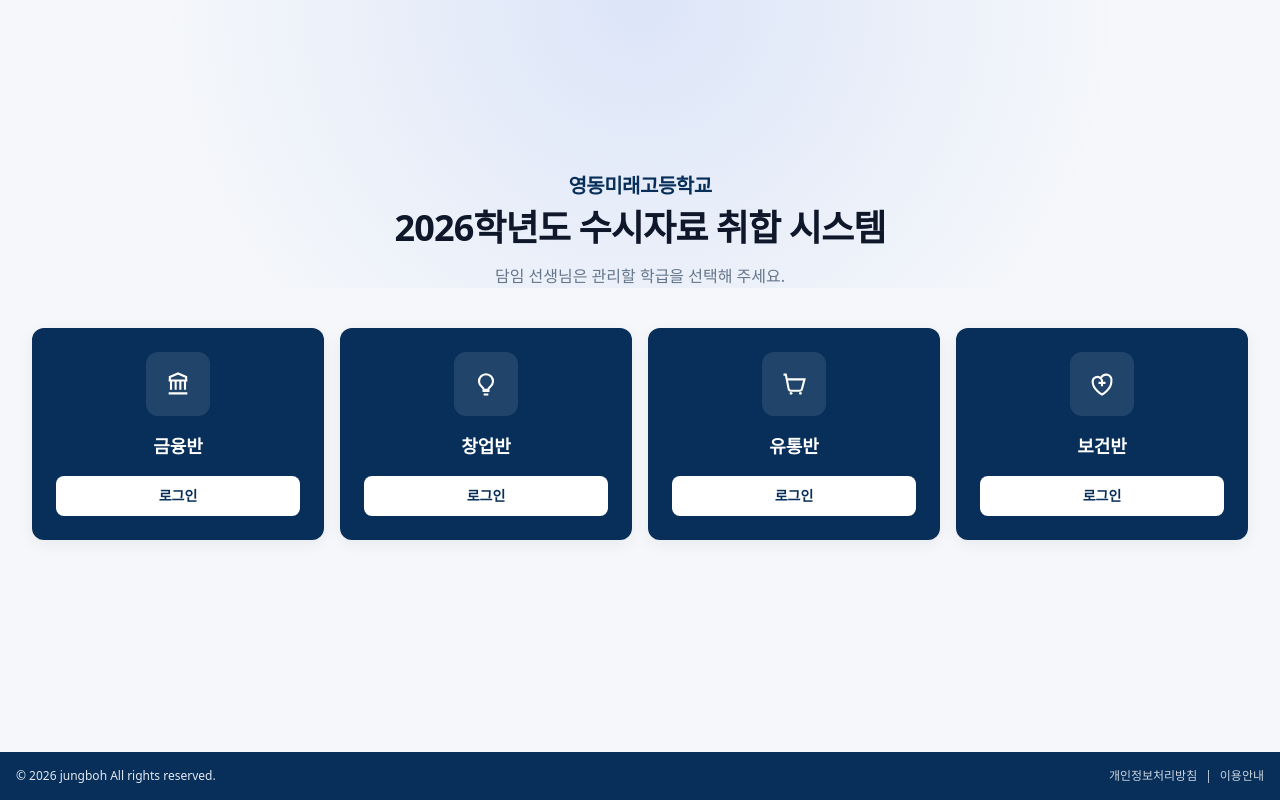
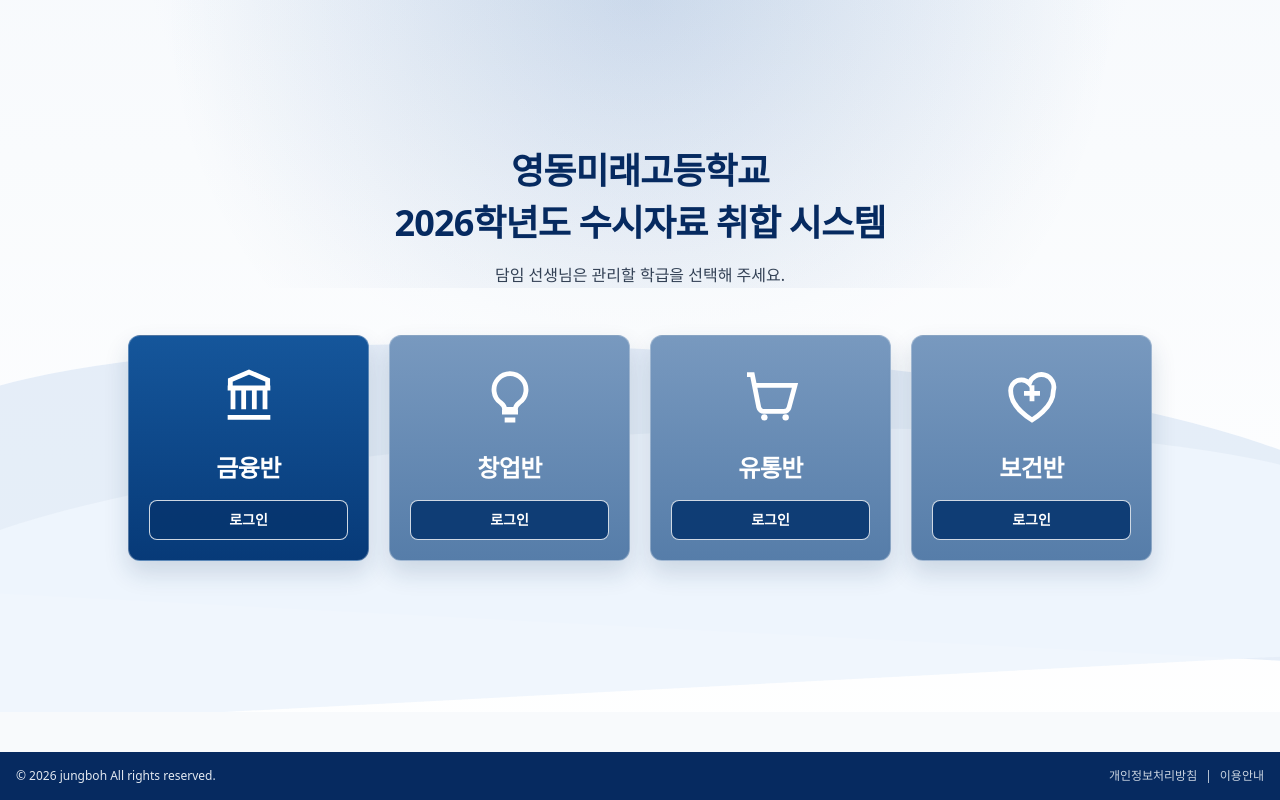
Before and after one commit to jungboh/susi-distribution-v2, a Next.js app: page / in a window 1280 px wide. Built offline with nearby package versions, Linux system fonts and the light colour scheme.

Commit message:
style: align teacher UI with approved mockup

```diff
--- a/src/app/globals.css
+++ b/src/app/globals.css
@@ -3,10 +3,10 @@
 @tailwind utilities;
 
 :root {
-  --color-navy: 211 83% 19%;
-  --color-brand: 221 83% 53%;
-  --color-brand-dark: 224 76% 48%;
-  --color-page: 220 33% 97%;
+  --color-navy: 216 88% 20%;
+  --color-brand: 216 86% 31%;
+  --color-brand-dark: 216 90% 23%;
+  --color-page: 216 33% 98%;
   --color-surface: 0 0% 100%;
   --color-subtle: 210 40% 98%;
   --color-text-primary: 222 47% 11%;
@@ -19,8 +19,8 @@
   --color-warning: 32 95% 44%;
   --color-danger: 0 72% 51%;
   --color-neutral: 215 16% 47%;
-  --radius-ui: 0.75rem;
-  --shadow-card: 0 4px 16px rgb(15 23 42 / 0.06);
+  --radius-ui: 0.65rem;
+  --shadow-card: 0 5px 18px rgb(15 45 82 / 0.07);
 }
 
 html,
@@ -29,7 +29,9 @@ body {
 }
 
 body {
-  background-color: hsl(var(--color-page));
+  background:
+    radial-gradient(circle at 82% 0%, rgb(219 232 248 / 0.48), transparent 32rem),
+    hsl(var(--color-page));
   color: hsl(var(--color-text-primary));
   font-family: ui-sans-serif, system-ui, -apple-system, BlinkMacSystemFont,
     "Segoe UI", sans-serif;
@@ -48,6 +50,36 @@ body {
 }
 
 @layer components {
+  .landing-hero {
+    background:
+      linear-gradient(180deg, rgb(246 250 255 / 0.25), rgb(255 255 255 / 0.92)),
+      radial-gradient(circle at 50% -18%, rgb(150 184 221 / 0.32), transparent 48%);
+  }
+
+  .landing-hero::before,
+  .landing-hero::after {
+    content: "";
+    position: absolute;
+    left: -8%;
+    width: 116%;
+    border-radius: 50% 50% 0 0;
+    pointer-events: none;
+  }
+
+  .landing-hero::before {
+    bottom: 12%;
+    height: 39%;
+    background: rgb(216 229 245 / 0.62);
+    transform: rotate(3deg);
+  }
+
+  .landing-hero::after {
+    bottom: 3%;
+    height: 36%;
+    background: rgb(240 246 253 / 0.94);
+    transform: rotate(-3deg);
+  }
+
   .ui-table-shell {
     @apply overflow-x-auto rounded-ui border border-line bg-surface shadow-card;
   }
--- a/src/app/page.tsx
+++ b/src/app/page.tsx
@@ -6,25 +6,25 @@ import { LANDING_CLASS_CODES } from "@/lib/class-codes";
 export default function HomePage() {
   return (
     <div className="flex min-h-screen flex-col bg-page">
-      <main className="relative flex flex-1 items-center overflow-hidden py-12 sm:py-16 lg:py-20">
+      <main className="landing-hero relative flex flex-1 items-center overflow-hidden py-12 sm:py-16 lg:py-20">
         <div
           aria-hidden="true"
           className="pointer-events-none absolute inset-x-0 top-0 h-72 bg-[radial-gradient(circle_at_top,hsl(var(--color-brand)/0.12),transparent_68%)]"
         />
-        <PageContainer className="relative max-w-6xl">
+        <PageContainer className="relative z-10 max-w-6xl">
           <header className="mx-auto max-w-3xl text-center">
-            <p className="text-lg font-bold tracking-tight text-navy sm:text-xl">
+            <p className="text-2xl font-extrabold tracking-tight text-navy sm:text-3xl lg:text-4xl">
               영동미래고등학교
             </p>
-            <h1 className="mt-2 text-3xl font-bold tracking-tight text-slate-900 sm:text-4xl">
+            <h1 className="mt-3 text-2xl font-extrabold tracking-tight text-navy sm:text-3xl lg:text-4xl">
               2026학년도 수시자료 취합 시스템
             </h1>
-            <p className="mt-4 text-sm leading-6 text-muted sm:text-base">
+            <p className="mt-5 text-sm font-medium leading-6 text-slate-700 sm:text-base">
               담임 선생님은 관리할 학급을 선택해 주세요.
             </p>
           </header>
 
-          <div className="mt-10 grid gap-4 sm:grid-cols-2 lg:grid-cols-4">
+          <div className="mx-auto mt-10 grid max-w-5xl gap-4 sm:grid-cols-2 lg:mt-12 lg:grid-cols-4 lg:gap-5">
             {LANDING_CLASS_CODES.map((classCode) => (
               <ClassCard key={classCode} classCode={classCode} />
             ))}
--- a/src/app/teacher/page.tsx
+++ b/src/app/teacher/page.tsx
@@ -36,7 +36,7 @@ export default async function TeacherPage({ searchParams }: { searchParams: Prom
     logServerError("page.teacher.verify-session", error);
   }
   if (!session || session.classCode !== classCode) {
-    return <div className="flex min-h-screen flex-col bg-page"><main className="relative flex flex-1 items-center py-10 sm:py-16"><div aria-hidden="true" className="pointer-events-none absolute inset-0 bg-gradient-to-br from-navy/15 via-brand/10 to-transparent" /><PageContainer className="relative flex justify-center"><TeacherAuthPanel classCode={classCode} /></PageContainer></main><AppFooter /></div>;
+    return <div className="flex min-h-screen flex-col bg-page"><main className="relative flex flex-1 items-center overflow-hidden bg-gradient-to-br from-[#6f92ba] via-[#9db5d0] to-[#5f82aa] py-10 sm:py-16"><div aria-hidden="true" className="pointer-events-none absolute inset-0 bg-[radial-gradient(circle_at_50%_45%,rgba(255,255,255,0.22),transparent_45%)]" /><PageContainer className="relative flex justify-center"><TeacherAuthPanel classCode={classCode} /></PageContainer></main><AppFooter /></div>;
   }
 
   const titleByView = { dashboard: "대시보드", students: "학생 관리", links: "링크 관리" } as const;
--- a/src/components/class-card.tsx
+++ b/src/components/class-card.tsx
@@ -6,14 +6,14 @@ export function ClassCard({ classCode }: { classCode: ClassCode }) {
   const className = CLASS_UI_NAME_BY_CODE[classCode];
 
   return (
-    <div className="flex flex-col items-center gap-4 rounded-ui bg-navy p-6 text-center text-white shadow-card transition-colors duration-150 hover:bg-slate-800">
-      <div className="flex size-16 items-center justify-center rounded-xl bg-white/10">
+    <div className="group flex min-h-56 flex-col items-center gap-4 rounded-xl border border-white/30 bg-gradient-to-b from-[#7899bf] to-[#567da9] p-5 text-center text-white shadow-[0_12px_24px_rgb(21_56_96/0.16)] transition duration-200 hover:-translate-y-1 hover:shadow-[0_16px_30px_rgb(21_56_96/0.22)] first:bg-gradient-to-b first:from-[#15569b] first:to-[#073a78]">
+      <div className="flex size-20 items-center justify-center text-white">
         <ClassIcon classCode={classCode} />
       </div>
-      <h2 className="text-lg font-bold">{className}</h2>
+      <h2 className="text-2xl font-bold tracking-tight">{className}</h2>
       <Link
         href={`/teacher?class=${classCode}`}
-        className="mt-auto inline-flex min-h-10 w-full items-center justify-center rounded-lg bg-white px-4 py-2 text-sm font-semibold text-navy transition-colors duration-150 hover:bg-slate-100 focus-visible:outline-none focus-visible:ring-2 focus-visible:ring-white focus-visible:ring-offset-2 focus-visible:ring-offset-navy"
+        className="mt-auto inline-flex min-h-10 w-full items-center justify-center rounded-lg border border-white/80 bg-[#07366f]/90 px-4 py-2 text-sm font-semibold text-white transition-colors duration-150 hover:bg-[#062d5d] focus-visible:outline-none focus-visible:ring-2 focus-visible:ring-white focus-visible:ring-offset-2 focus-visible:ring-offset-navy"
         aria-label={`${className} 로그인`}
       >
         로그인
@@ -24,7 +24,7 @@ export function ClassCard({ classCode }: { classCode: ClassCode }) {
 
 function ClassIcon({ classCode }: { classCode: ClassCode }) {
   const common = {
-    className: "size-7",
+    className: "size-16",
     viewBox: "0 0 24 24",
     fill: "none",
     stroke: "currentColor",
--- a/src/components/teacher-auth-panel.tsx
+++ b/src/components/teacher-auth-panel.tsx
@@ -135,12 +135,12 @@ function PasswordSetupForm({ classCode }: { classCode: ClassCode }) {
 
 function AuthCard({ title, description, children }: { title: string; description: string; children?: ReactNode }) {
   return (
-    <Card className="w-full max-w-md">
-      <CardHeader className="p-6 pb-4 text-center">
-        <CardTitle className="text-xl text-navy sm:text-2xl">{title}</CardTitle>
+    <Card className="w-full max-w-md rounded-xl border-white/70 bg-white/95 shadow-[0_20px_50px_rgb(12_45_83/0.18)]">
+      <CardHeader className="p-8 pb-5 text-center sm:p-10 sm:pb-6">
+        <CardTitle className="text-2xl text-navy sm:text-3xl">{title}</CardTitle>
         <CardDescription>{description}</CardDescription>
       </CardHeader>
-      {children && <CardContent className="p-6 pt-2">{children}</CardContent>}
+      {children && <CardContent className="p-8 pt-2 sm:p-10 sm:pt-2">{children}</CardContent>}
     </Card>
   );
 }
--- a/src/components/ui/page-layout.tsx
+++ b/src/components/ui/page-layout.tsx
@@ -2,7 +2,7 @@ import type { HTMLAttributes, ReactNode } from "react";
 import { cx } from "@/lib/ui";
 
 export function PageContainer({ className, ...props }: HTMLAttributes<HTMLDivElement>) {
-  return <div className={cx("mx-auto w-full max-w-screen-2xl px-4 py-6 sm:px-6 lg:px-8", className)} {...props} />;
+  return <div className={cx("mx-auto w-full max-w-screen-2xl px-4 py-5 sm:px-6 lg:px-7", className)} {...props} />;
 }
 
 export type PageHeaderProps = HTMLAttributes<HTMLElement> & {
@@ -31,7 +31,7 @@ export type PageSectionProps = HTMLAttributes<HTMLElement> & {
 
 export function PageSection({ title, description, actions, children, className, ...props }: PageSectionProps) {
   return (
-    <section className={cx("mb-8", className)} {...props}>
+    <section className={cx("mb-6", className)} {...props}>
       {(title || description || actions) && (
         <div className="mb-3 flex flex-wrap items-end justify-between gap-3">
           <div>
```
Also changed, not shown: src/components/teacher/teacher-app-shell.tsx (+8 -8 lines).
